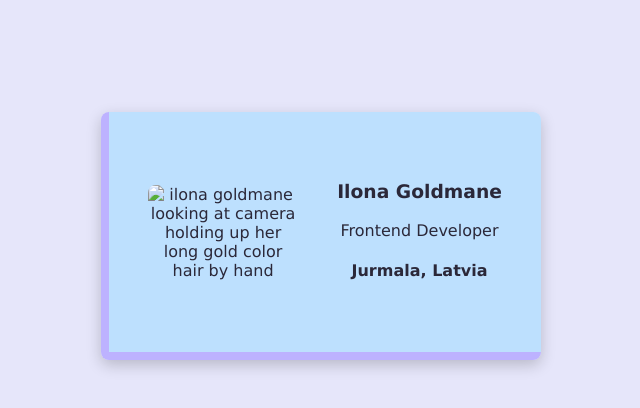
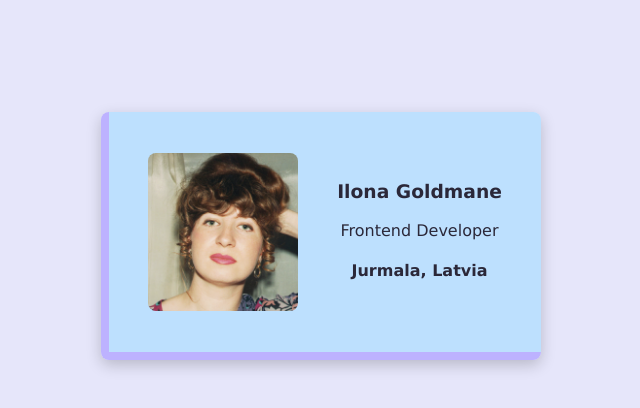
Before and after one commit to ilonaGold/digital-business-card-html-css, a plain HTML site: page index.html in a window 1280 px wide. Shown: the whole page, without its empty margins (319-959 px from the left). Drawn offline with Linux system fonts and the light colour scheme.

Commit message:
Fixed image path

```diff
--- a/index.html
+++ b/index.html
@@ -14,7 +14,7 @@
       <div class="card-side card-front">
         <img
           class="avatar"
-          src="images/ilona.png"
+          src="ilona.png"
           alt="ilona goldmane looking at camera holding up her long gold color hair by hand"
         />
         <div class="card-info">
```
